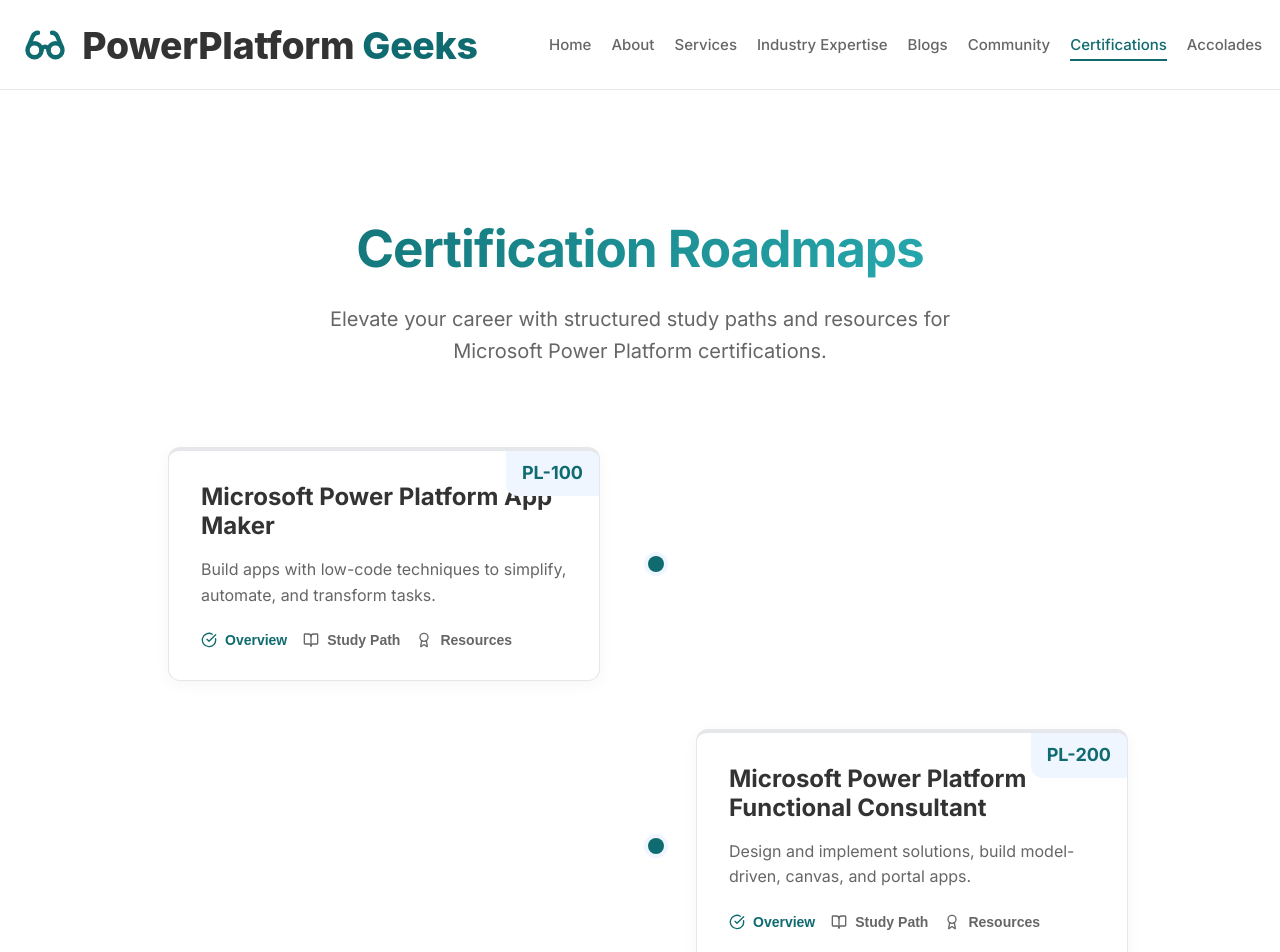
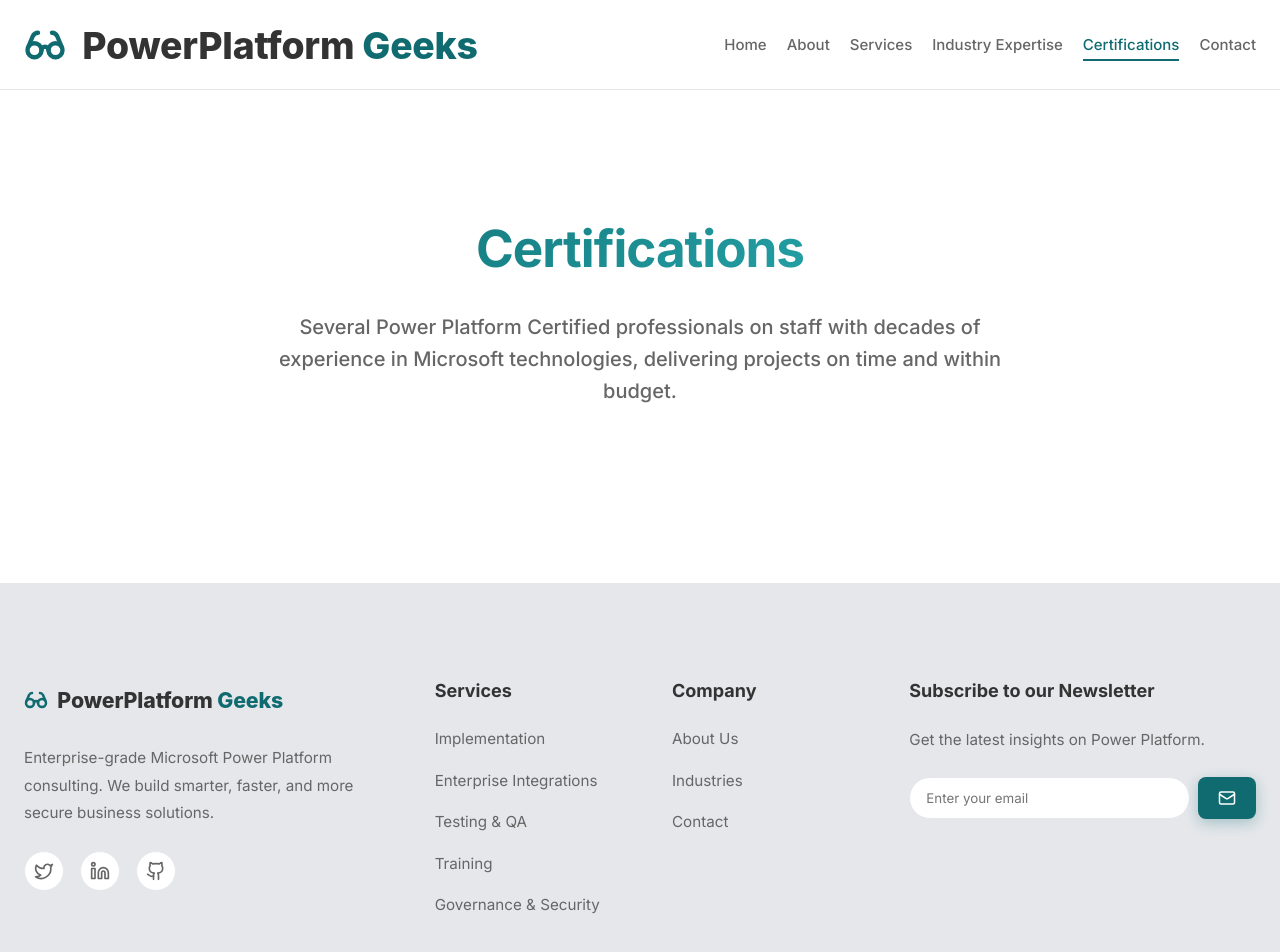
Before and after one commit to NITHINBEHARA/PowerPlatformGeeks, a React (Vite) app: page /certifications in a window 1280 px wide. Shown: the top 952 px of the page. Built offline with nearby package versions, Linux system fonts and the light colour scheme.

Commit message:
Update website sections and content

```diff
--- a/src/App.jsx
+++ b/src/App.jsx
@@ -5,10 +5,7 @@
 import About from './pages/About';
 import Services from './pages/Services';
 import IndustryExpertise from './pages/IndustryExpertise';
-import Blogs from './pages/Blogs';
-import Community from './pages/Community';
 import Certifications from './pages/Certifications';
-import Accolades from './pages/Accolades';
 import Contact from './pages/Contact';
 import './App.css';
 
@@ -23,10 +20,7 @@
             <Route path="/about" element={<About />} />
             <Route path="/services" element={<Services />} />
             <Route path="/industry-expertise" element={<IndustryExpertise />} />
-            <Route path="/blogs" element={<Blogs />} />
-            <Route path="/community" element={<Community />} />
             <Route path="/certifications" element={<Certifications />} />
-            <Route path="/accolades" element={<Accolades />} />
             <Route path="/contact" element={<Contact />} />
           </Routes>
         </main>
--- a/src/components/Footer.jsx
+++ b/src/components/Footer.jsx
@@ -38,7 +38,6 @@
             <ul className="footer-links">
               <li><Link to="/about">About Us</Link></li>
               <li><Link to="/industry-expertise">Industries</Link></li>
-              <li><Link to="/accolades">Accolades</Link></li>
               <li><Link to="/contact">Contact</Link></li>
             </ul>
           </div>
--- a/src/components/Navbar.jsx
+++ b/src/components/Navbar.jsx
@@ -26,10 +26,7 @@
     { name: 'About', path: '/about' },
     { name: 'Services', path: '/services' },
     { name: 'Industry Expertise', path: '/industry-expertise' },
-    { name: 'Blogs', path: '/blogs' },
-    { name: 'Community', path: '/community' },
     { name: 'Certifications', path: '/certifications' },
-    { name: 'Accolades', path: '/accolades' },
     { name: 'Contact', path: '/contact' }
   ];
 
--- a/src/pages/About.jsx
+++ b/src/pages/About.jsx
@@ -51,28 +51,6 @@
         </div>
       </div>
 
-      <div className="bg-slate-50 dark:bg-slate-900 py-20">
-        <div className="container section-header text-center">
-          <h2 className="text-4xl font-bold mb-6">Leadership</h2>
-          <p className="text-lg text-secondary max-w-2xl mx-auto">
-            Guided by industry veterans with deep expertise in enterprise architecture and Microsoft technologies.
-          </p>
-        </div>
-        <div className="container grid grid-cols-4 gap-8">
-            {[1, 2, 3, 4].map((i) => (
-              <div key={i} className="glass-card text-center overflow-hidden p-0 group">
-                <div className="h-64 bg-slate-200 dark:bg-slate-700 flex items-center justify-center">
-                  <Users className="text-secondary opacity-50" size={48} />
-                </div>
-                <div className="p-6">
-                  <h4 className="font-bold text-xl">Jane Doe</h4>
-                  <p className="text-blue-primary font-medium mb-3">Principal Architect</p>
-                  <p className="text-secondary text-sm">15+ years of enterprise transformation experience.</p>
-                </div>
-              </div>
-            ))}
-        </div>
-      </div>
     </div>
   );
 };
--- a/src/pages/Certifications.jsx
+++ b/src/pages/Certifications.jsx
@@ -1,58 +1,13 @@
-import { Award, BookOpen, CheckCircle } from 'lucide-react';
 import './PageStyles.css';
 
 const Certifications = () => {
-  const certs = [
-    { id: "PL-100", name: "Microsoft Power Platform App Maker", desc: "Build apps with low-code techniques to simplify, automate, and transform tasks." },
-    { id: "PL-200", name: "Microsoft Power Platform Functional Consultant", desc: "Design and implement solutions, build model-driven, canvas, and portal apps." },
-    { id: "PL-300", name: "Microsoft Power BI Data Analyst", desc: "Maximize the value of your data assets by creating scalable data models and cleaning data." },
-    { id: "PL-400", name: "Microsoft Power Platform Developer", desc: "Design, develop, secure, and troubleshoot Power Platform solutions." },
-    { id: "PL-600", name: "Microsoft Power Platform Solution Architect", desc: "Lead successful implementations and focus on how solutions address the broader business and technical needs of organizations." }
-  ];
-
   return (
     <div className="page pb-20">
       <div className="page-header container">
-        <h1 className="section-title text-gradient">Certification Roadmaps</h1>
-        <p className="section-subtitle max-w-2xl mx-auto">
-          Elevate your career with structured study paths and resources for Microsoft Power Platform certifications.
+        <h1 className="section-title text-gradient">Certifications</h1>
+        <p className="section-subtitle max-w-3xl mx-auto mt-8 text-xl">
+          Several Power Platform Certified professionals on staff with decades of experience in Microsoft technologies, delivering projects on time and within budget.
         </p>
-      </div>
-
-      <div className="container max-w-5xl mx-auto">
-        <div className="relative border-l-2 border-dashed border-gray-300 ml-4 lg:ml-0 md:border-none md:flex md:flex-col md:items-center">
-          {certs.map((cert, idx) => (
-            <div key={idx} className="mb-12 relative flex items-center md:flex-col md:w-full">
-
-               {/* Timeline Dot (Desktop) */}
-               <div className="hidden md:flex absolute top-1/2 left-1/2 -translate-x-1/2 -translate-y-1/2 w-4 h-4 rounded-full bg-blue-primary z-10 ring-4 ring-blue-50"></div>
-
-               {/* Content Card */}
-               <div className={`ml-8 md:ml-0 md:w-[calc(50%-3rem)] glass-card p-8 border-t-4 border-t-blue-primary hover:shadow-xl transition-shadow relative ${idx % 2 === 0 ? 'md:self-start md:mr-auto' : 'md:self-end md:ml-auto'}`}>
-                 <div className="absolute top-0 right-0 bg-blue-50 text-blue-primary font-bold px-4 py-2 rounded-bl-xl text-lg border-b border-l border-blue-100">
-                    {cert.id}
-                 </div>
-                 <h3 className="text-2xl font-bold mb-4 pr-20">{cert.name}</h3>
-                 <p className="text-secondary mb-6">{cert.desc}</p>
-
-                 <div className="flex gap-4">
-                   <button className="flex items-center gap-2 text-sm font-semibold text-blue-primary hover:underline bg-transparent border-none cursor-pointer p-0">
-                     <CheckCircle size={16} /> Overview
-                   </button>
-                   <button className="flex items-center gap-2 text-sm font-semibold text-secondary hover:text-blue-primary transition-colors bg-transparent border-none cursor-pointer p-0">
-                     <BookOpen size={16} /> Study Path
-                   </button>
-                   <button className="flex items-center gap-2 text-sm font-semibold text-secondary hover:text-blue-primary transition-colors bg-transparent border-none cursor-pointer p-0">
-                     <Award size={16} /> Resources
-                   </button>
-                 </div>
-               </div>
-            </div>
-          ))}
-
-          {/* Timeline center line */}
-          <div className="hidden md:block absolute top-0 bottom-0 left-1/2 -translate-x-1/2 w-0.5 bg-gradient-to-b from-blue-primary via-purple-500 to-transparent z-0 opacity-20"></div>
-        </div>
       </div>
     </div>
   );
--- a/src/pages/Home.jsx
+++ b/src/pages/Home.jsx
@@ -116,7 +116,7 @@
         <div className="container hero-container relative grid grid-cols-2 gap-12 items-center">
           <div className="hero-content">
             <h1 className="hero-title animate-fade-in">
-              Build <span className="text-gradient">Smarter</span> with <br/>Microsoft Power Platform
+              Build <span className="text-gradient">Smarter</span> with <br />Microsoft Power Platform
             </h1>
             <p className="hero-subtitle animate-fade-in delay-100">
               Low-code apps, intelligent automation, robust data analytics,
@@ -126,9 +126,7 @@
               <Link to="/contact" className="btn btn-primary btn-lg">
                 Book a Strategy Session
               </Link>
-              <Link to="/community" className="btn btn-secondary btn-lg play-btn">
-                <PlayCircle /> Explore Templates
-              </Link>
+
             </div>
           </div>
           <div className="hero-graphic animate-fade-in delay-300 hidden md:block">
@@ -249,6 +247,7 @@
         <div className="container">
           <SectionHeader
             title={<>Real Results from <span className="text-gradient">Global Organizations</span></>}
+            subtitle="Case studies inspired by publicly available Microsoft customer success stories."
           />
           <div className="success-grid">
             <div className="success-card">
@@ -307,32 +306,6 @@
         </div>
       </RevealSection>
 
-      {/* Feature Highlights section */}
-      <section className="highlights-section section">
-        <div className="container">
-          <div className="grid grid-cols-3 gap-8">
-            <div className="feature-highlight glass-card">
-              <div className="icon-wrapper primary"><PlayCircle /></div>
-              <h3>Power Platform Tutorials</h3>
-              <p>Master Power Apps, Automate, BI & Pages.</p>
-              <Link to="/blogs" className="card-link">Learn More <ArrowRight size={16}/></Link>
-            </div>
-            <div className="feature-highlight glass-card">
-              <div className="icon-wrapper secondary"><LayoutTemplate /></div>
-              <h3>Ready-to-use Templates</h3>
-              <p>Accelerate development with our curated marketplace.</p>
-              <Link to="/community" className="card-link">View Templates <ArrowRight size={16}/></Link>
-            </div>
-            <div className="feature-highlight glass-card">
-              <div className="icon-wrapper tertiary"><ShieldCheck /></div>
-              <h3>Governance & Purview</h3>
-              <p>Enterprise-grade security and Microsoft ecosystem integration.</p>
-              <Link to="/services" className="card-link">Secure Now <ArrowRight size={16}/></Link>
-            </div>
-          </div>
-        </div>
-      </section>
-
       {/* Services Section */}
       <section className="services-section section">
         <div className="container">
@@ -346,7 +319,8 @@
               { title: 'Enterprise Integrations', icon: <Briefcase />, desc: 'Seamlessly connect your legacy systems.' },
               { title: 'Testing & QA', icon: <ShieldCheck />, desc: 'Rigorous validation of all deployments.' },
               { title: 'Training & Enablement', icon: <BarChart />, desc: 'Upskill your team organically.' },
-              { title: 'Governance', icon: <Database />, desc: 'Establish robust CoE and ALM practices.' }
+              { title: 'Governance', icon: <Database />, desc: 'Establish robust CoE and ALM practices.' },
+              { title: 'Leverage Microsoft Technology Investments', icon: <div className="flex items-center justify-center w-16 h-16 bg-slate-200 text-slate-500 rounded-lg text-xs font-semibold text-center leading-tight">Image<br />coming<br />soon</div>, desc: 'Maximize ROI by integrating Power Platform with Teams, SharePoint, Office 365, Dynamics, and Purview.' }
             ].map((srv, idx) => (
               <div key={idx} className="glass-card service-card slide-up">
                 <div className="service-icon">{srv.icon}</div>
--- a/src/pages/Services.jsx
+++ b/src/pages/Services.jsx
@@ -42,6 +42,14 @@
       capabilities: ["Environment Strategy", "DLP Policies", "Microsoft Purview Integration"],
       benefits: "Mitigate shadow IT risks and ensure compliance.",
       useCases: "Regulatory Compliance, Multi-tenant Architecture Management."
+    },
+    {
+      title: "Leverage Microsoft Technology Investments",
+      icon: <div className="w-16 h-16 bg-slate-200 flex items-center justify-center text-slate-500 rounded-xl text-sm font-semibold text-center leading-tight">Image<br/>coming<br/>soon</div>,
+      desc: "Maximize ROI by integrating Power Platform with Teams, SharePoint, Office 365, Dynamics, and Purview.",
+      capabilities: [],
+      benefits: "",
+      useCases: ""
     }
   ];
 
```
Lines whose indentation alone changed are shown as unchanged.
